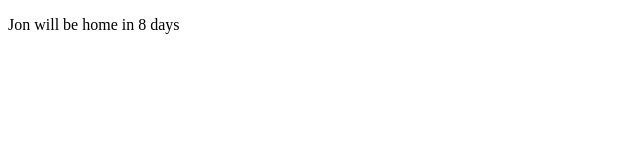
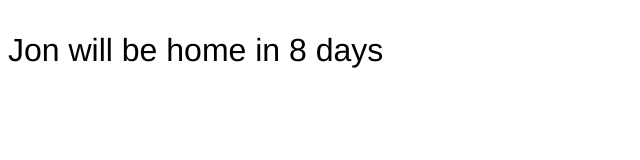
Before and after one commit to jbuck/whenwilljonbehome.ca, a plain HTML site: page index.html in a window 1280 px wide. Shown: the whole page, without its empty margins (0-640 px from the left). Drawn offline with Linux system fonts and the light colour scheme.

Commit message:
Make it look a little nicer

```diff
--- a/index.html
+++ b/index.html
@@ -2,6 +2,7 @@
 <html>
   <head>
     <title>When will Jon be home?</title>
+    <link rel="stylesheet" href="style.css">
   </head>
   <body>
     <p class="message"></p>
--- /dev/null
+++ b/style.css
@@ -0,0 +1,7 @@
+html {
+  font-size: 16px/18px;
+}
+
+p {
+  font: 2em 'Helvetica Neue', Helvetica, sans-serif
+}
```
